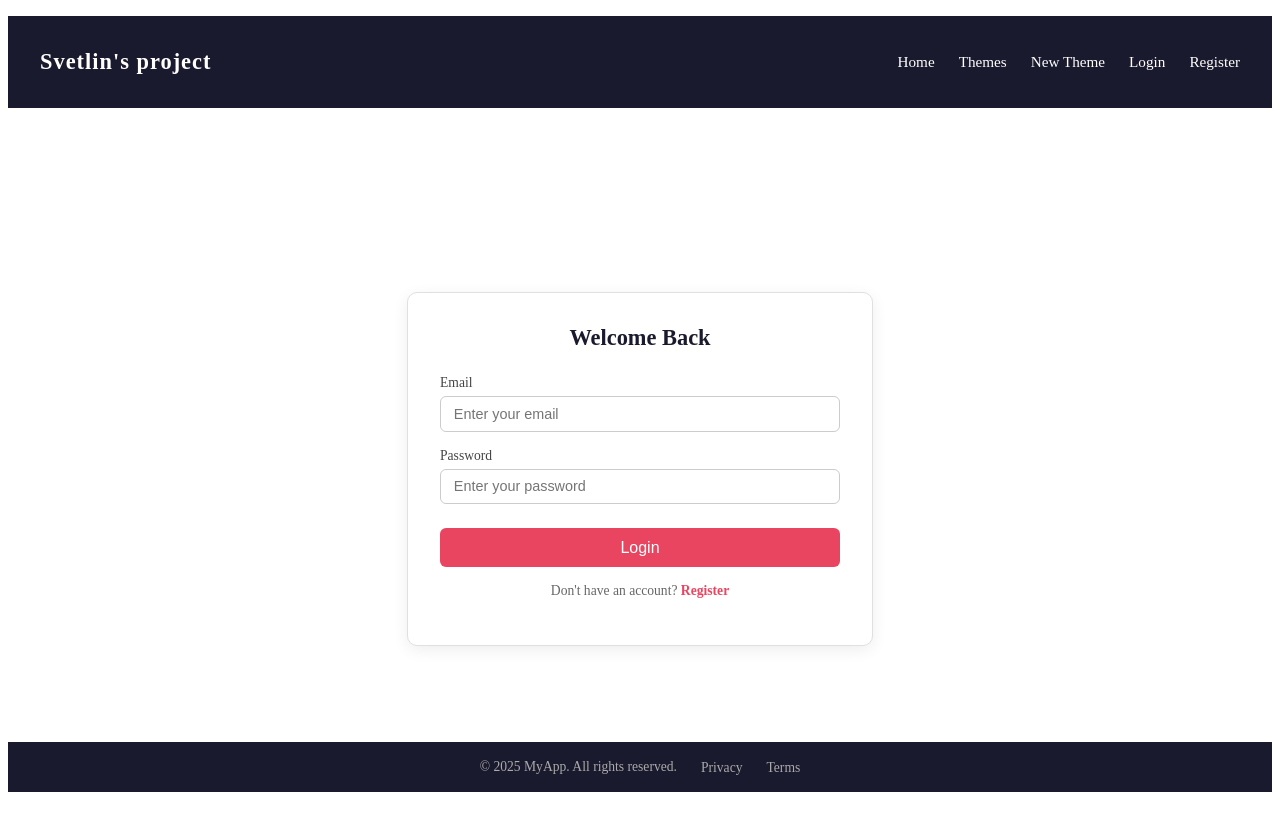
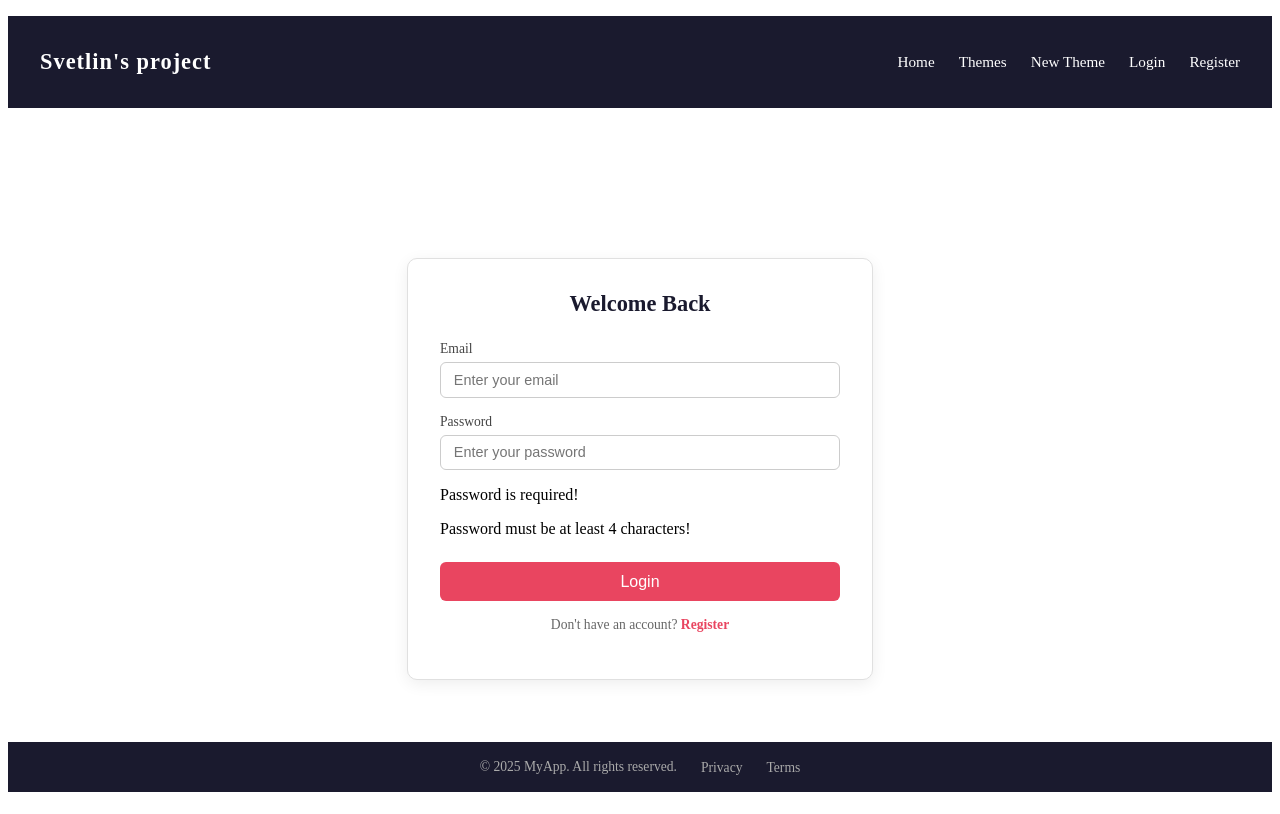
Before and after one commit to SvetlinGG/Angular-Components-exercise, an Angular app in the folder components-training/: page /login in a window 1280 px wide. Built offline with nearby package versions, Linux system fonts and the light colour scheme.

Commit message:
password conditional statement

```diff
--- a/components-training/src/app/user/login/login.component.html
+++ b/components-training/src/app/user/login/login.component.html
@@ -39,6 +39,12 @@
         #inputPassword
         />
     </div>
+    <p class="error">
+        Password is required!
+    </p>
+    <p class="error">
+        Password must be at least 4 characters!
+    </p>
 
     <button type="submit" class="btn-login">Login</button>
 
--- a/components-training/src/app/user/login/login.component.ts
+++ b/components-training/src/app/user/login/login.component.ts
@@ -9,7 +9,7 @@ import { UserService } from '../user.service';
 @Component({
   selector: 'app-login',
   standalone: true,
-  imports: [RouterLink, FormsModule, NgClass, EmailDirective],
+  imports: [RouterLink, FormsModule, EmailDirective],
   templateUrl: './login.component.html',
   styleUrl: './login.component.css'
 })
```
